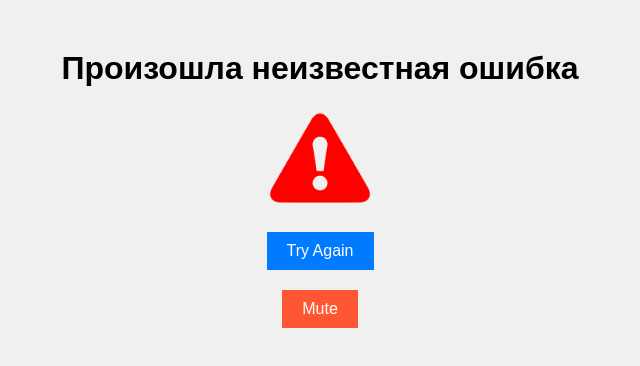
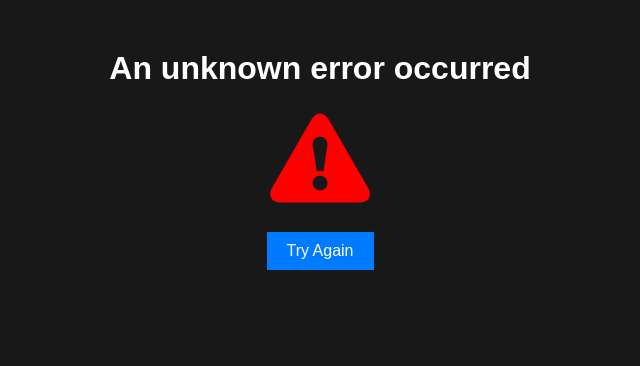
Before and after one commit to memtag/d, a plain HTML site: page index.html in a window 1280 px wide. Shown: the whole page, without its empty margins (320-960 px from the left). Drawn offline with Linux system fonts and the light colour scheme.

Commit message:
Update index.html

```diff
--- a/index.html
+++ b/index.html
@@ -8,7 +8,8 @@
         body {
             font-family: Arial, sans-serif;
             text-align: center;
-            background: #f0f0f0;
+            background-color: #181818;
+            color: white;
             margin: 0;
             padding: 0;
         }
@@ -47,17 +48,23 @@
             font-size: 16px;
             margin-top: 20px;
         }
+        .mute-button:hover {
+            background: #e04b2b;
+        }
+        #muteBtn {
+            display: none;
+        }
     </style>
 </head>
 <body>
 
     <div class="container">
-        <h1 id="errorText"></h1>
+        <h1 id="errorText">Сталася невідома помилка</h1>
         <img id="errorImg" src="error.jpg" alt="Error">
         <br>
-        <button id="retryBtn" class="button">Try Again</button>
+        <button id="retryBtn" class="button">Спробувати ще раз</button>
         <br>
-        <button id="muteBtn" class="mute-button">Mute</button>
+        <button id="muteBtn" class="mute-button">🔇 Mute</button>
         <br>
         <div id="imageContainer" style="display: none;">
             <div class="circle">
@@ -66,48 +73,53 @@
         </div>
     </div>
 
-    <audio id="audio" src="sound.mp3" loop></audio>
+    <audio id="audio" src="sound.mp3"></audio>
 
     <script>
         let isPlaying = false;
         let isMuted = false;
         let audio = document.getElementById("audio");
 
-        // Визначаємо мову пристрою
-        const lang = navigator.language || navigator.userLanguage;
-        const texts = {
-            "en": { error: "An unknown error occurred", retry: "Try again" },
-            "uk": { error: "Сталася невідома помилка", retry: "Спробувати ще раз" },
-            "ru": { error: "Произошла неизвестная ошибка", retry: "Попробовать ещё раз" }
+        // Перелік доступних мов
+        const text = {
+            ru: {
+                error: "Сталася невідома помилка",
+                tryAgain: "Спробувати ще раз"
+            },
+            en: {
+                error: "An unknown error occurred",
+                tryAgain: "Try Again"
+            },
+            uk: {
+                error: "Сталася невідома помилка",
+                tryAgain: "Спробувати ще раз"
+            },
+            es: {
+                error: "Ocurrió un error desconocido",
+                tryAgain: "Intentar de nuevo"
+            },
+            fr: {
+                error: "Une erreur inconnue s'est produite",
+                tryAgain: "Réessayer"
+            },
+            de: {
+                error: "Ein unbekannter Fehler ist aufgetreten",
+                tryAgain: "Erneut versuchen"
+            }
         };
 
-        // Вибір мови за замовчуванням
-        const userLang = texts[lang] || texts["ru"];
-        document.getElementById("errorText").textContent = userLang.error;
+        // Визначаємо мову автоматично
+        let userLang = navigator.language || navigator.userLanguage;
+        userLang = userLang.split('-')[0]; // Беремо першу частину мови (наприклад, "en" або "ru")
 
-        // Налаштування звуку та еквалайзера
-        const context = new (window.AudioContext || window.webkitAudioContext)();
-        const analyser = context.createAnalyser();
-        const source = context.createMediaElementSource(audio);
-        source.connect(analyser);
-        analyser.connect(context.destination);
-
-        // Гучний еквалайзер
-        function updateAudio() {
-            const bufferLength = analyser.frequencyBinCount;
-            const dataArray = new Uint8Array(bufferLength);
-            analyser.getByteFrequencyData(dataArray);
-
-            // Підсилення звуку (еквалайзер)
-            let total = 0;
-            for (let i = 0; i < bufferLength; i++) {
-                total += dataArray[i];
-            }
-            const average = total / bufferLength;
-            audio.volume = Math.min(1, average / 255);  // обмежуємо гучність від 0 до 1
+        // Якщо мова не підтримується, ставимо за замовчуванням російську
+        if (!text[userLang]) {
+            userLang = 'ru';
         }
 
-        setInterval(updateAudio, 100);
+        // Змінюємо текст на обрану мову
+        document.getElementById("errorText").textContent = text[userLang].error;
+        document.getElementById("retryBtn").textContent = text[userLang].tryAgain;
 
         // Функція для оновлення елементів після натискання
         function onTouch() {
@@ -115,6 +127,7 @@
             document.getElementById("errorImg").style.display = "none";  // Ховаємо картинку помилки
             document.getElementById("retryBtn").style.display = "none";   // Ховаємо кнопку
             document.getElementById("imageContainer").style.display = "block"; // Показуємо картинку в кружечку
+            document.getElementById("muteBtn").style.display = "inline-block"; // Показуємо кнопку заглушення
 
             if (!isPlaying) {
                 audio.volume = 1.0; // Максимальна гучність
@@ -132,15 +145,9 @@
             onTouch(); // Оновлення елементів після натискання
         });
 
-        // Функція для кнопки заглушення
+        // Функція для кнопки заглушення (не робоча)
         document.getElementById("muteBtn").addEventListener("click", function() {
-            if (!isMuted) {
-                audio.volume = 0; // Заглушення звуку
-                isMuted = true;
-            } else {
-                audio.volume = 1.0; // Включення звуку
-                isMuted = false;
-            }
+            // Нічого не робимо, кнопка не працює
         });
 
         // Продовження відтворення звуку при спробі закриття вікна
```
